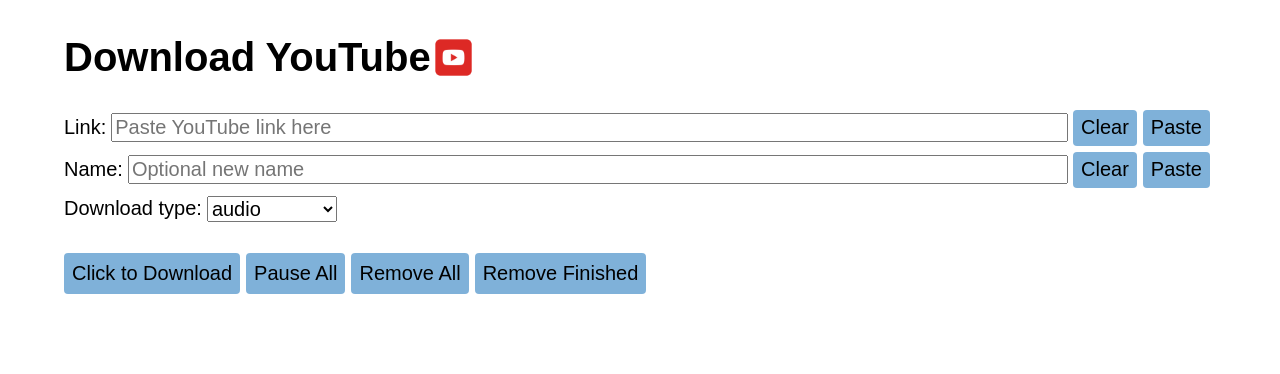
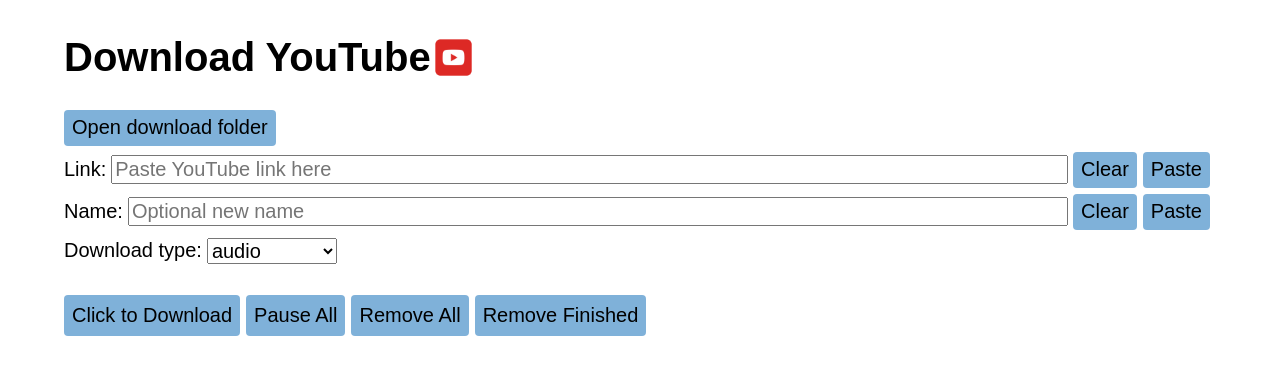
Before and after one commit to diverhao/youtube-dl-gui, a React app: page / in a window 1280 px wide. Shown: the top 374 px of the page. Built offline with nearby package versions, Linux system fonts and the light colour scheme.

Commit message:
fix ffmpeg path issue

```diff
--- a/package.json
+++ b/package.json
@@ -17,7 +17,8 @@
     "@electron-forge/maker-rpm": "^6.0.4",
     "@electron-forge/maker-squirrel": "^6.0.4",
     "@electron-forge/maker-zip": "^6.0.4",
-    "electron": "^22.0.3"
+    "electron": "^22.0.3",
+    "react-is": "^16.8.0"
   },
   "dependencies": {
     "@types/react": "^18.0.27",
--- a/src/index.tsx
+++ b/src/index.tsx
@@ -1,9 +1,10 @@
 import styled from "styled-components";
 import React, { useCallback, useEffect, useState } from "react";
 import ReactDOM from "react-dom/client";
-const { spawn } = require("child_process");
+import { spawn, exec, execSync } from "child_process";
 import path from "path";
-import { clipboard } from "electron";
+import { shell, clipboard } from "electron";
+import fs from "fs";
 // import { StyledRemoveButton } from "./StyledComponents.js";
 
 // ------------------------------
@@ -12,7 +13,7 @@
 
 const downloadQueue: Download[] = [];
 
-const youtube_dl_path = "/Users/1h7/Desktop/youtubeTmp";
+const youtube_dl_path = `${process.env.HOME}/Desktop/youtubeTmp`;
 const youtube_dl_binary = "/opt/homebrew/bin/youtube-dl";
 
 const StyledRemoveButton = styled.div<any>`
@@ -27,6 +28,7 @@
 	margin-top: 3px;
 	margin-bottom: 3px;
 	margin-right: 6px;
+    user-select: none;
 
 	&:hover {
 		background-color: rgba(255, 0, 0, 0.5);
@@ -46,7 +48,7 @@
 	margin-bottom: 5px;
 	background-color: rgba(255, 255, 255, 0);
 	border-radius: 4px;
-
+    user-select: none;
 	&:hover {
 		background-color: rgba(100, 100, 100, 0.1);
 	}
@@ -307,6 +309,10 @@
 		setNewName("");
 	};
 
+    const openFinder = () => {
+        exec(`/usr/bin/open ${youtube_dl_path}`);
+    }
+
 	return (
 		<div
 			style={{
@@ -317,6 +323,7 @@
 				position: "absolute",
 				fontFamily: "sans-serif",
 				fontSize: "20px",
+                userSelect: "none",
 			}}
 		>
 			<div
@@ -328,6 +335,9 @@
 			>
 				<h1>Download YouTube</h1> <img src="../src/assets/logo.png" height="45px" />
 			</div>
+            <StyledRemoveButton onClick={openFinder}>
+                Open download folder
+            </StyledRemoveButton>
 
 			<div
 				style={{
```
Also changed, not shown: 2 other files (tests, documents, lock files or other folders).
